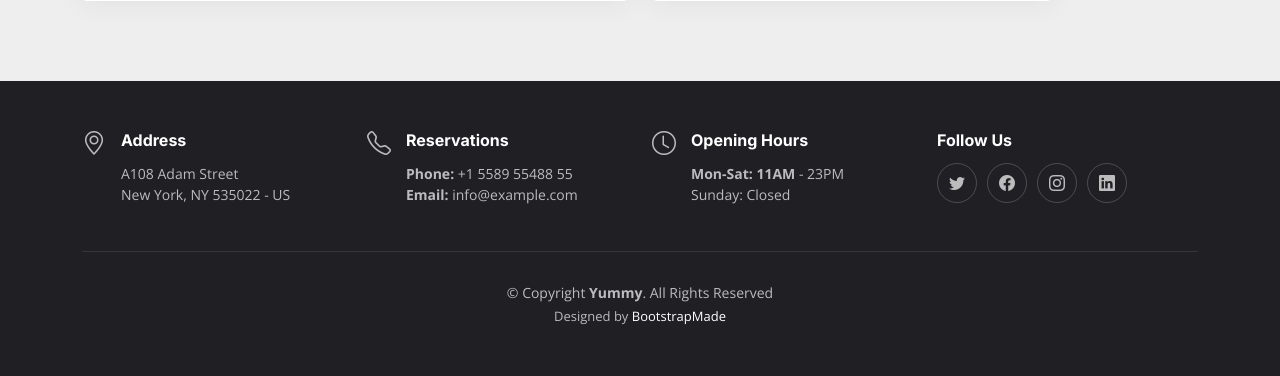
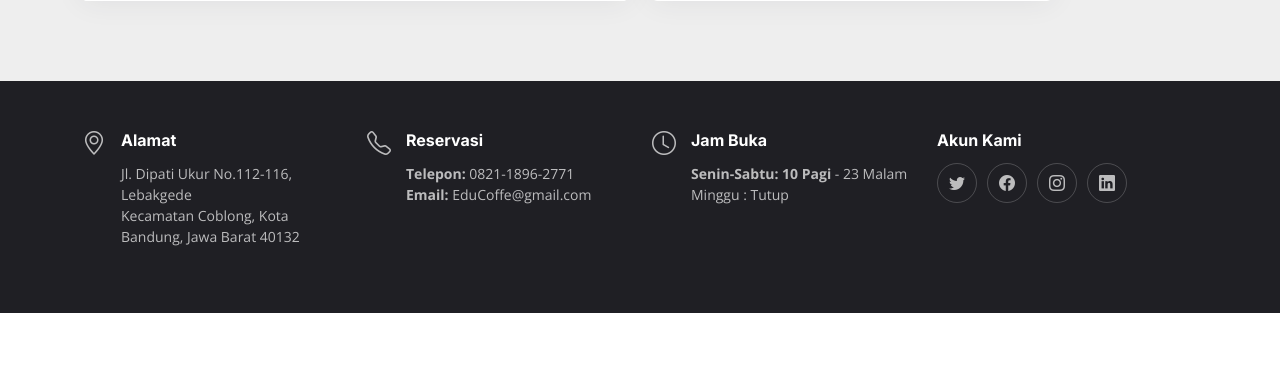
Before and after one commit to wahyucandra252/educoffe, a PHP site: page / in a window 1280 px wide. Shown: the part 3987-4363 px from the top of the page. After the commit the page ends 4300 px from the top, so only its background shows below. Run offline with PHP 8.4, Linux system fonts and the light colour scheme.

Commit message:
update alif

```diff
--- a/index.php
+++ b/index.php
@@ -300,10 +300,10 @@
         <div class="col-lg-3 col-md-6 d-flex">
           <i class="bi bi-geo-alt icon"></i>
           <div>
-            <h4>Address</h4>
+            <h4>Alamat</h4>
             <p>
-              A108 Adam Street <br>
-              New York, NY 535022 - US<br>
+            Jl. Dipati Ukur No.112-116, Lebakgede <br>
+            Kecamatan Coblong, Kota Bandung, Jawa Barat 40132 <br>
             </p>
           </div>
 
@@ -312,10 +312,10 @@
         <div class="col-lg-3 col-md-6 footer-links d-flex">
           <i class="bi bi-telephone icon"></i>
           <div>
-            <h4>Reservations</h4>
+            <h4>Reservasi</h4>
             <p>
-              <strong>Phone:</strong> +1 5589 55488 55<br>
-              <strong>Email:</strong> info@example.com<br>
+              <strong>Telepon:</strong> 0821-1896-2771<br>
+              <strong>Email:</strong> EduCoffe@gmail.com<br>
             </p>
           </div>
         </div>
@@ -323,16 +323,16 @@
         <div class="col-lg-3 col-md-6 footer-links d-flex">
           <i class="bi bi-clock icon"></i>
           <div>
-            <h4>Opening Hours</h4>
+            <h4>Jam Buka</h4>
             <p>
-              <strong>Mon-Sat: 11AM</strong> - 23PM<br>
-              Sunday: Closed
+              <strong>Senin-Sabtu: 10 Pagi</strong> - 23 Malam<br>
+              Minggu : Tutup
             </p>
           </div>
         </div>
 
         <div class="col-lg-3 col-md-6 footer-links">
-          <h4>Follow Us</h4>
+          <h4>Akun Kami</h4>
           <div class="social-links d-flex">
             <a href="#" class="twitter"><i class="bi bi-twitter"></i></a>
             <a href="#" class="facebook"><i class="bi bi-facebook"></i></a>
@@ -341,19 +341,6 @@
           </div>
         </div>
 
-      </div>
-    </div>
-
-    <div class="container">
-      <div class="copyright">
-        &copy; Copyright <strong><span>Yummy</span></strong>. All Rights Reserved
-      </div>
-      <div class="credits">
-        <!-- All the links in the footer should remain intact. -->
-        <!-- You can delete the links only if you purchased the pro version. -->
-        <!-- Licensing information: https://bootstrapmade.com/license/ -->
-        <!-- Purchase the pro version with working PHP/AJAX contact form: https://bootstrapmade.com/yummy-bootstrap-restaurant-website-template/ -->
-        Designed by <a href="https://bootstrapmade.com/">BootstrapMade</a>
       </div>
     </div>
 
```
